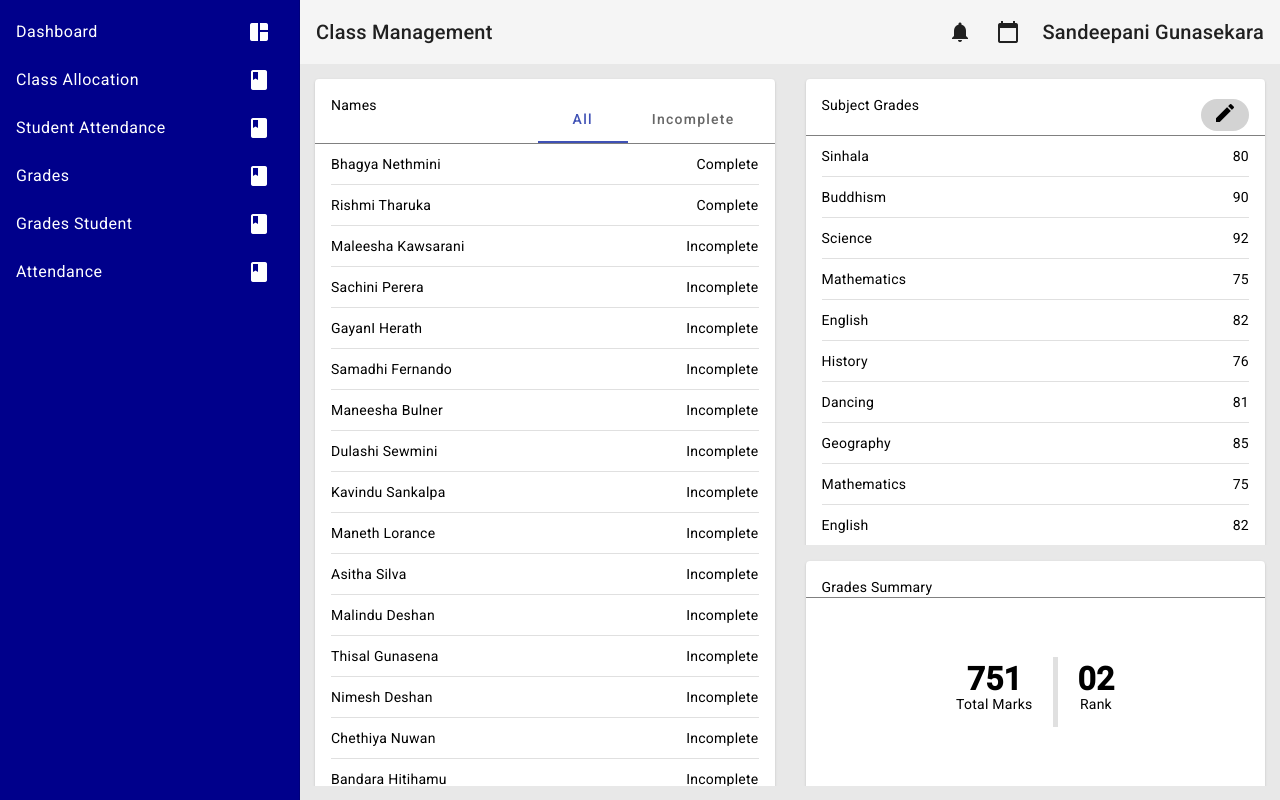
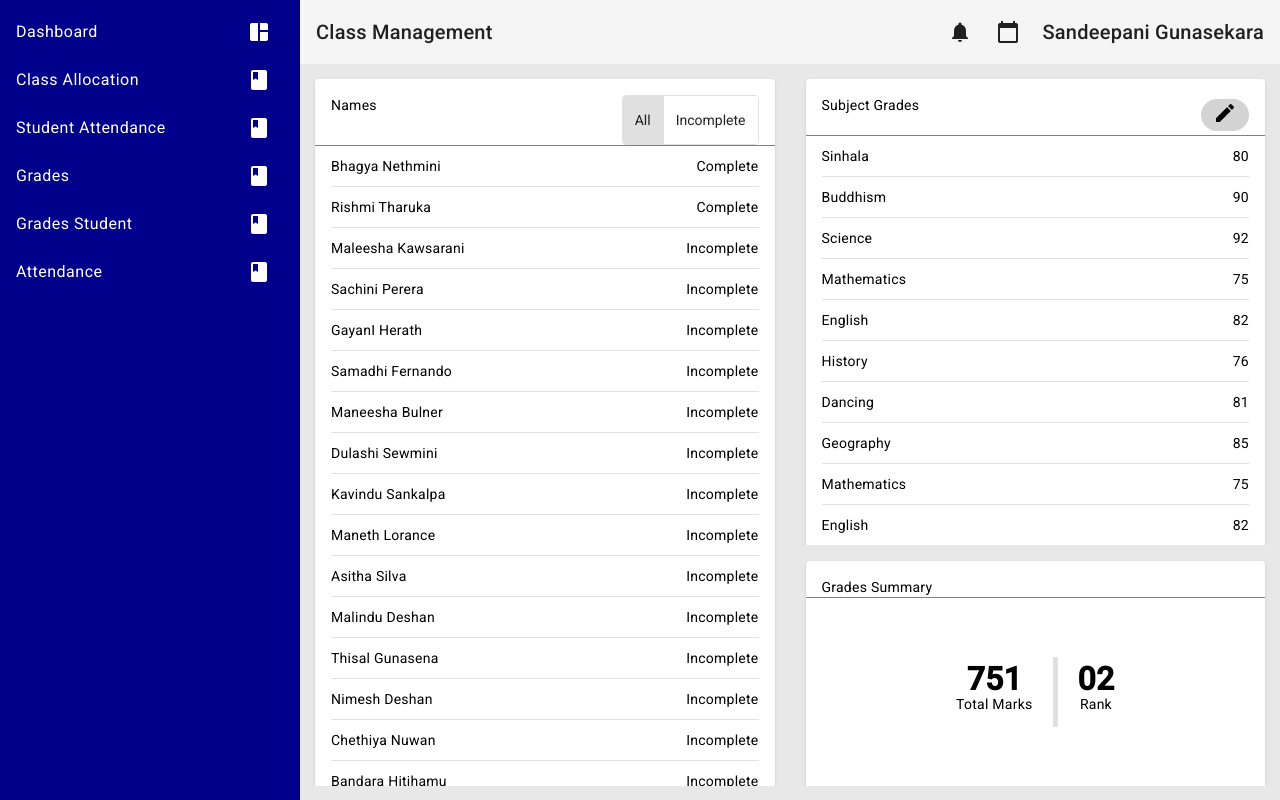
Before and after one commit to codingPentagon/ZoneEd, an Angular app in the folder frontend/: page /gradestchr in a window 1280 px wide. Built offline with nearby package versions, Linux system fonts and the light colour scheme.

Commit message:
made mat toggle button and implemented it's functionalities.

```diff
--- a/frontend/src/app/app.module.ts
+++ b/frontend/src/app/app.module.ts
@@ -24,6 +24,7 @@ import {MatChipsModule} from "@angular/material/chips";
 import {MatIconModule} from "@angular/material/icon";
 import { GradesStuComponent } from './grades-stu/grades-stu.component';
 import { AttdnceStuComponent } from './attdnce-stu/attdnce-stu.component';
+import {MatButtonToggleModule} from "@angular/material/button-toggle";
 
 @NgModule({
   declarations: [
@@ -52,7 +53,8 @@ import { AttdnceStuComponent } from './attdnce-stu/attdnce-stu.component';
     MatGridListModule,
     MatTabsModule,
     MatChipsModule,
-    MatIconModule
+    MatIconModule,
+    MatButtonToggleModule
   ],
   providers: [],
   bootstrap: [AppComponent]
--- a/frontend/src/app/grades-tchr/grades-tchr.component.html
+++ b/frontend/src/app/grades-tchr/grades-tchr.component.html
@@ -7,13 +7,13 @@
         <mat-card-header>
           Names
           <span class="spacer"></span>
-          <mat-tab-group mat-stretch-tabs="false" mat-align-tabs="end">
-            <mat-tab label="All"></mat-tab>
-            <mat-tab label="Incomplete"></mat-tab>
-          </mat-tab-group>
+          <mat-button-toggle-group [(value)]="selectedOption">
+            <mat-button-toggle value="all">All</mat-button-toggle>
+            <mat-button-toggle value="incomplete">Incomplete</mat-button-toggle>
+          </mat-button-toggle-group>
         </mat-card-header>
         <mat-card-content class="grades-names">
-          <span *ngFor="let name of names">
+          <span *ngFor="let name of (selectedOption=='all'?names:getIncompleteNames())">
             <div class="grades-entry">
               {{ name.name }}
               <span class="spacer"></span>
--- a/frontend/src/app/grades-tchr/grades-tchr.component.ts
+++ b/frontend/src/app/grades-tchr/grades-tchr.component.ts
@@ -51,4 +51,12 @@ names =[
   modifyToggle(){
     this.modify = !this.modify;
   }
+
+  selectedOption='all'
+
+  getIncompleteNames() {
+    return this.names.filter(name=>{
+      return !name.isCompleted
+    })
+  }
 }
```
